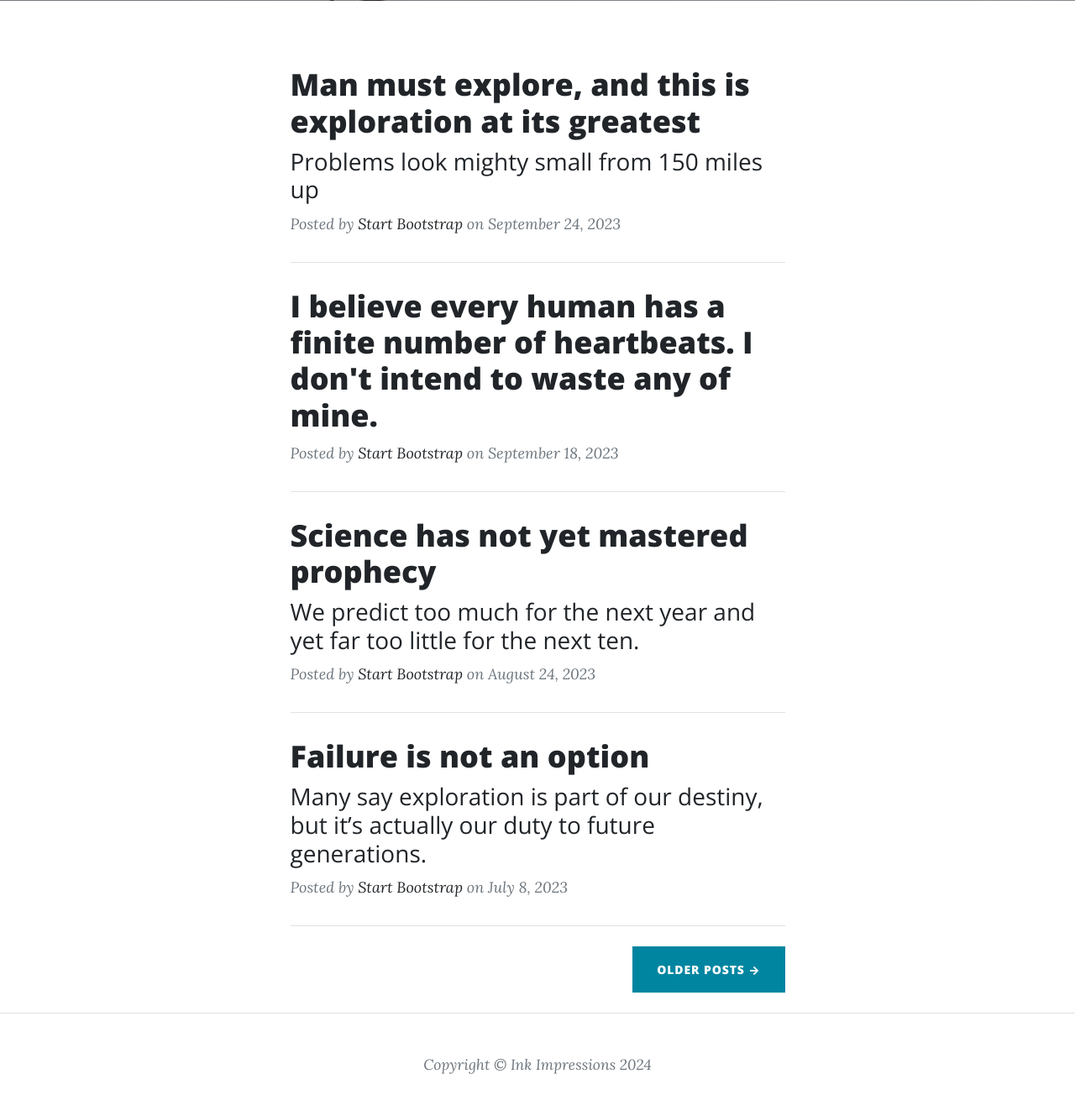
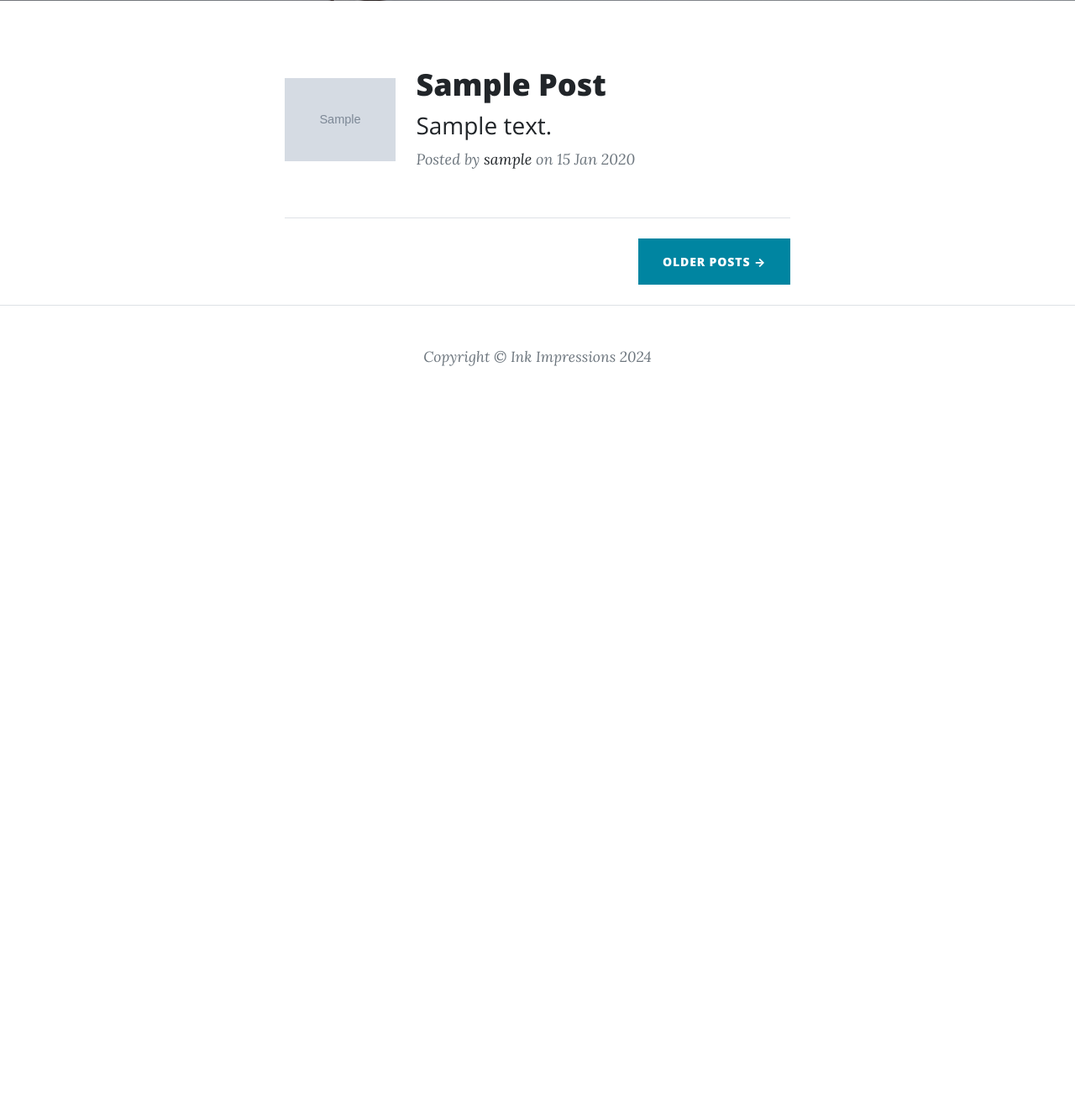
Before and after one commit to Malekpour99/Django-CBV-DRF-Blog, a Django app: template core/templates/blog/index.html in a window 1280 px wide. Shown: the part 627-1956 px from the top of the page at 84% size. After the commit the page ends 1063 px from the top, so only its background shows below. Run offline with Django 4.2, Linux system fonts and the light colour scheme; the template is opened without the code that fills it: most values are stand-ins (such as "Sample title", 1, 10 or a date in 2020); grey boxes marked "Sample" are stand-in pictures; some libraries are stand-ins or nearby versions.

Commit message:
Updated index template - showing dynamic data
Replaced all the static data with the dynamic data provided by its relevant view in the index template
also included a new section for showing post image

```diff
--- a/core/templates/blog/index.html
+++ b/core/templates/blog/index.html
@@ -1,9 +1,8 @@
 {% extends 'base.html' %}
 {% load static %}
 
-
 {% block header_content %}
-    <!-- Page Header-->
+  <!-- Page Header -->
   <header class="masthead" style="background-image: url({% static 'img/home-bg.jpg' %})">
     <div class="container position-relative px-4 px-lg-5">
       <div class="row gx-4 gx-lg-5 justify-content-center">
@@ -16,67 +15,35 @@
       </div>
     </div>
   </header>
-{% endblock header_content %}
-
+{% endblock %}
 
 {% block main_content %}
   <!-- Main Content -->
   <div class="container px-4 px-lg-5">
-    <div class="row gx-4 gx-lg-5 justify-content-center">
+    <div class="row gx-2 gx-lg-3 justify-content-center">
       <div class="col-md-10 col-lg-8 col-xl-7">
+        {% for post in posts %}
           <!-- Post preview -->
-        <div class="post-preview">
+          <div class="row">
+            <div class="col-3 d-flex align-items-center justify-content-center">
+              <img src="{{ post.image.url }}" alt="{{ post.title }}" class="img-fluid w-100" />
+            </div>
+            <div class="post-preview col-9">
               <a href="post.html">
-            <h2 class="post-title">Man must explore, and this is exploration at its greatest</h2>
-            <h3 class="post-subtitle">Problems look mighty small from 150 miles up</h3>
+                <h2 class="post-title">{{ post.title|title }}</h2>
+                <h3 class="post-subtitle">{{ post.content|truncatewords:20 }}</h3>
               </a>
               <p class="post-meta">
                 Posted by
-            <a href="#!">Start Bootstrap</a>
-            on September 24, 2023
+                <a href="#!">{{ post.author.username }}</a>
+                on {{ post.published_at|date:'d M Y' }}
               </p>
+            </div>
           </div>
           <!-- Divider -->
           <hr class="my-4" />
-        <!-- Post preview -->
-        <div class="post-preview">
-          <a href="post.html"><h2 class="post-title">I believe every human has a finite number of heartbeats. I don't intend to waste any of mine.</h2></a>
-          <p class="post-meta">
-            Posted by
-            <a href="#!">Start Bootstrap</a>
-            on September 18, 2023
-          </p>
-        </div>
-        <!-- Divider -->
-        <hr class="my-4" />
-        <!-- Post preview -->
-        <div class="post-preview">
-          <a href="post.html">
-            <h2 class="post-title">Science has not yet mastered prophecy</h2>
-            <h3 class="post-subtitle">We predict too much for the next year and yet far too little for the next ten.</h3>
-          </a>
-          <p class="post-meta">
-            Posted by
-            <a href="#!">Start Bootstrap</a>
-            on August 24, 2023
-          </p>
-        </div>
-        <!-- Divider -->
-        <hr class="my-4" />
-        <!-- Post preview -->
-        <div class="post-preview">
-          <a href="post.html">
-            <h2 class="post-title">Failure is not an option</h2>
-            <h3 class="post-subtitle">Many say exploration is part of our destiny, but it’s actually our duty to future generations.</h3>
-          </a>
-          <p class="post-meta">
-            Posted by
-            <a href="#!">Start Bootstrap</a>
-            on July 8, 2023
-          </p>
-        </div>
-        <!-- Divider -->
-        <hr class="my-4" />
+        {% endfor %}
+
         <!-- Pager -->
         <div class="d-flex justify-content-end mb-4">
           <a class="btn btn-primary text-uppercase" href="#!">Older Posts →</a>
@@ -84,4 +51,4 @@
       </div>
     </div>
   </div>
-{% endblock main_content %}
+{% endblock %}
```
Lines whose indentation alone changed are shown as unchanged.
